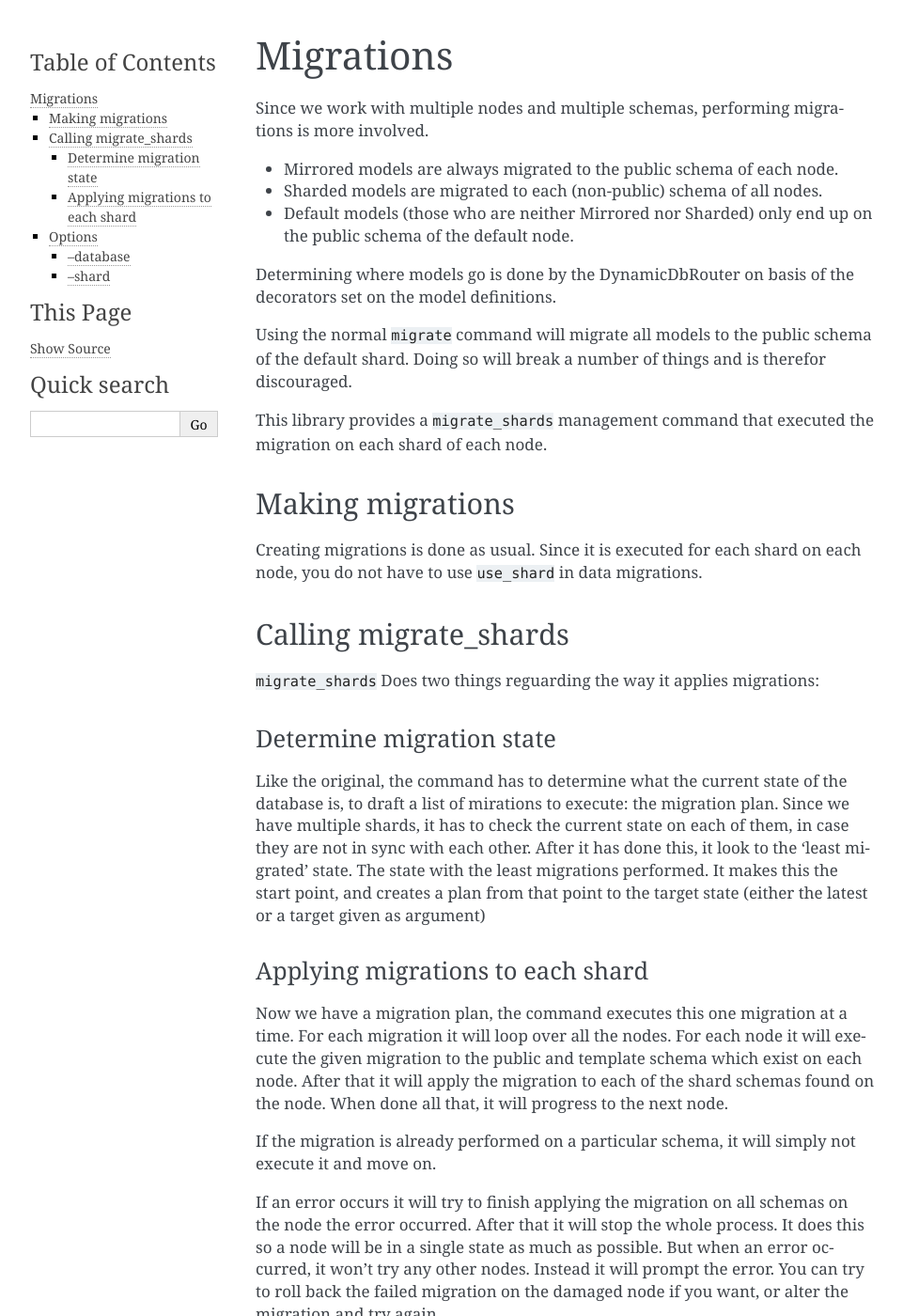
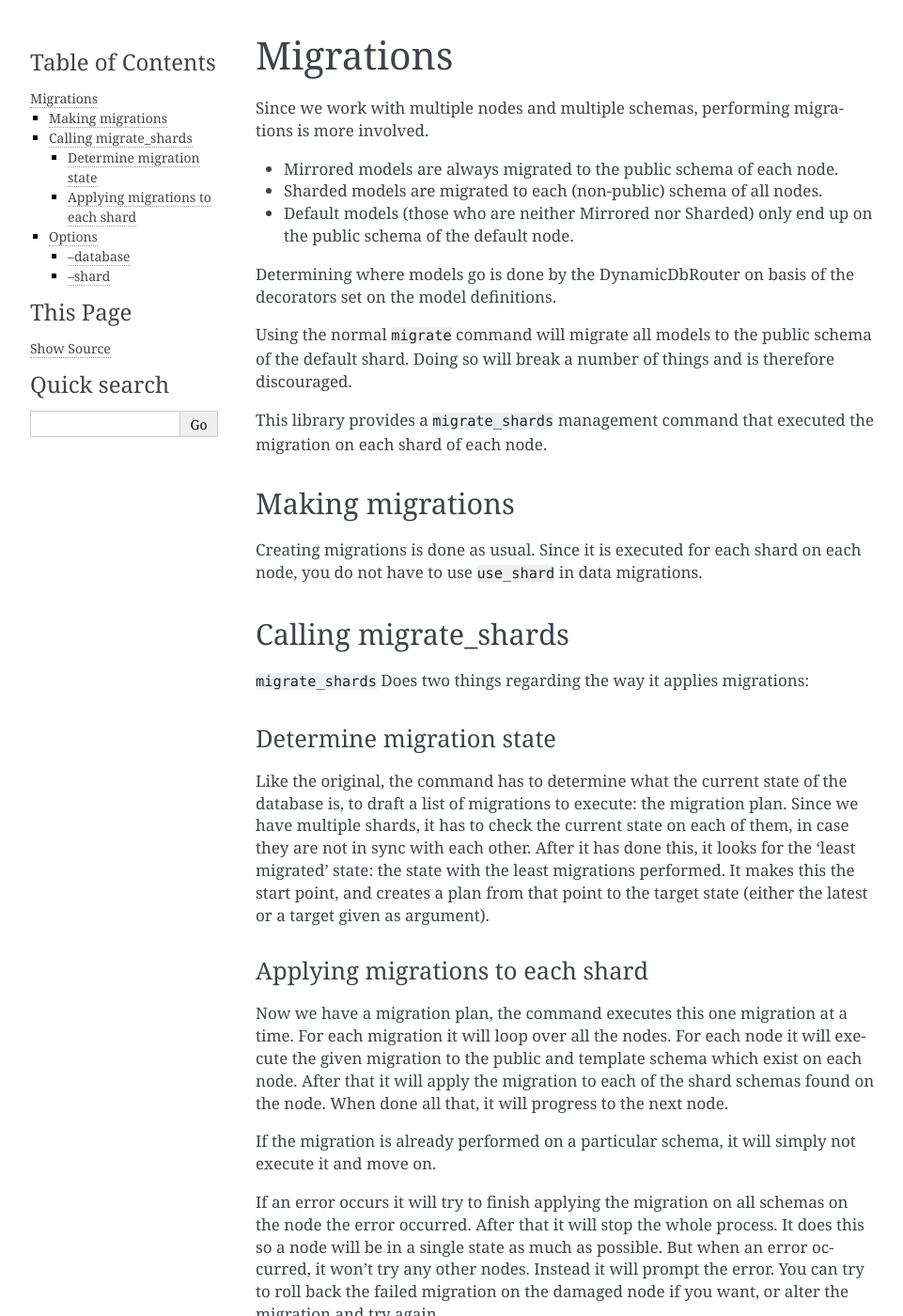
Before and after one commit to DjanQuiltDB/djanquiltdb, a Sphinx documentation site: the page built from docs/modules/migrations.rst, in a window 1280 px wide and 1400 px high. Shown: the whole window at 94% size, without its empty margins (148-1109 px from the left). Built offline with Sphinx 7.4.7, drawn with Linux system fonts in a browser that asks for light colours; formulas are drawn with MathJax 3; some of the changed text lies outside the part shown.

Commit message:
SHARDING-18: Process Feedback

```diff
--- a/docs/modules/migrations.rst
+++ b/docs/modules/migrations.rst
@@ -11,7 +11,7 @@
 Determining where models go is done by the DynamicDbRouter on basis of the decorators set on the model definitions.
 
 Using the normal ``migrate`` command will migrate all models to the public schema of the default shard.
-Doing so will break a number of things and is therefor discouraged.
+Doing so will break a number of things and is therefore discouraged.
 
 This library provides a ``migrate_shards`` management command that executed the migration on each shard of each node.
 
@@ -23,14 +23,14 @@
 Calling migrate_shards
 ----------------------
 
-``migrate_shards`` Does two things reguarding the way it applies migrations:
+``migrate_shards`` Does two things regarding the way it applies migrations:
 
 Determine migration state
 ~~~~~~~~~~~~~~~~~~~~~~~~~
 
-Like the original, the command has to determine what the current state of the database is, to draft a list of mirations to execute: the migration plan.
+Like the original, the command has to determine what the current state of the database is, to draft a list of migrations to execute: the migration plan.
 Since we have multiple shards, it has to check the current state on each of them, in case they are not in sync with each other.
-After it has done this, it look to the 'least migrated' state. The state with the least migrations performed. It makes this the start point, and creates a plan from that point to the target state (either the latest or a target given as argument)
+After it has done this, it looks for the 'least migrated' state: the state with the least migrations performed. It makes this the start point, and creates a plan from that point to the target state (either the latest or a target given as argument).
 
 Applying migrations to each shard
 ~~~~~~~~~~~~~~~~~~~~~~~~~~~~~~~~~
@@ -47,7 +47,7 @@
 
 Options
 -------
-``migrate shards`` extends the normal ``migrate`` command. Thus it knows the same arguments.
+``migrate_shards`` extends the normal ``migrate`` command. Thus it knows the same arguments.
 
 --database
 ~~~~~~~~~~
@@ -56,6 +56,6 @@
 
 --shard
 ~~~~~~~
-``--shard`` (or ``-s``) is a new argument. This allows you to specify a single shard by using the name of the node and the shard alias known to the Shard table. (or ``public`` if you want to target that)
+``--shard`` (or ``-s``) is a new argument. This allows you to specify a single shard by using the name of the node and the shard alias known to the Shard table (or ``public`` if you want to target that).
 For example: ``migrate_shards -s default|public`` or ``migrate_shards -s hoth|rebellious_shard``
 Note the ``|`` (pipe) between the node name and the schema name.
--- a/docs/modules/structure.rst
+++ b/docs/modules/structure.rst
@@ -46,7 +46,7 @@
 Views
 -----
 
-To prevent the need to write ``with use_shard(shard_id):`` in every view your project has, this library provides a middleware to do that for you.
+To prevent the need to use ``with use_shard():`` in every view your project has, this library provides a middleware to do that for you.
 
 The ``UseShardMiddleware`` will enable a use_shard context manager in ``process_request`` and close it in ``process_response`` or ``process_exception``.
 
```
Also changed, not shown: docs/modules/installation.rst (+11 -9 lines), docs/modules/view_flow.svg, 3 other files.
